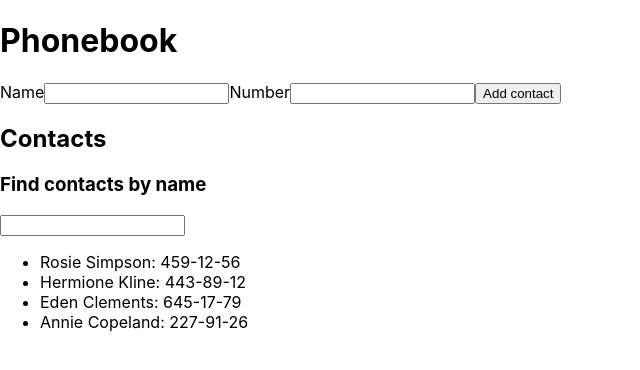
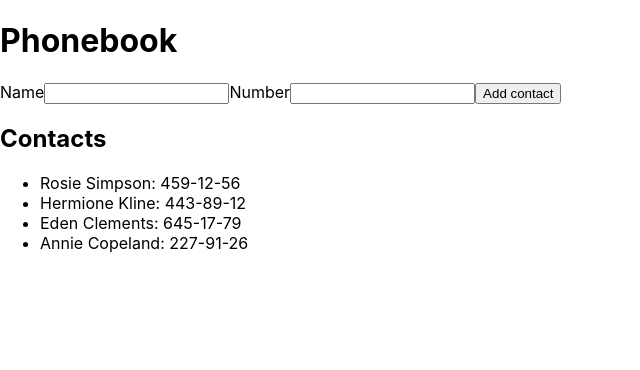
Before and after one commit to PokhilenkoD/goit-react-hw-02-phonebook, a React (Create React App) app: page / in a window 1280 px wide. Shown: the top 370 px of the page, without its empty margins (0-640 px from the left). Built offline with nearby package versions, Linux system fonts and the light colour scheme.

Commit message:
updates for deploy

```diff
--- a/src/components/App/App.jsx
+++ b/src/components/App/App.jsx
@@ -43,7 +43,7 @@ export class App extends Component {
         <h1>Phonebook</h1>
         <ContactsForm addsContacts={this.addsNameContacts} />
         <h2>Contacts</h2>
-        <Filter filterContacts={this.filterContacts} />
+        {/* <Filter filterContacts={this.filterContacts} /> */}
         <ContactsList contacts={contacts} />
       </div>
     );
```
